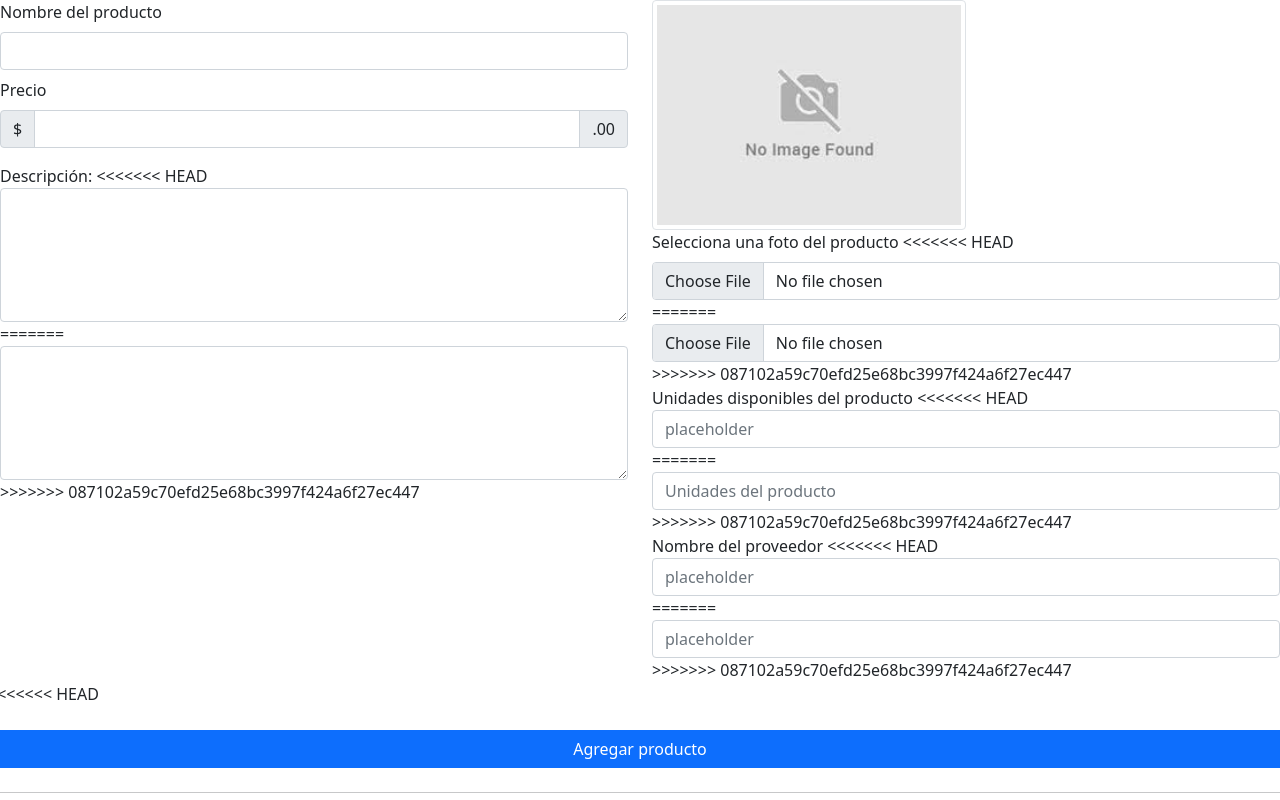
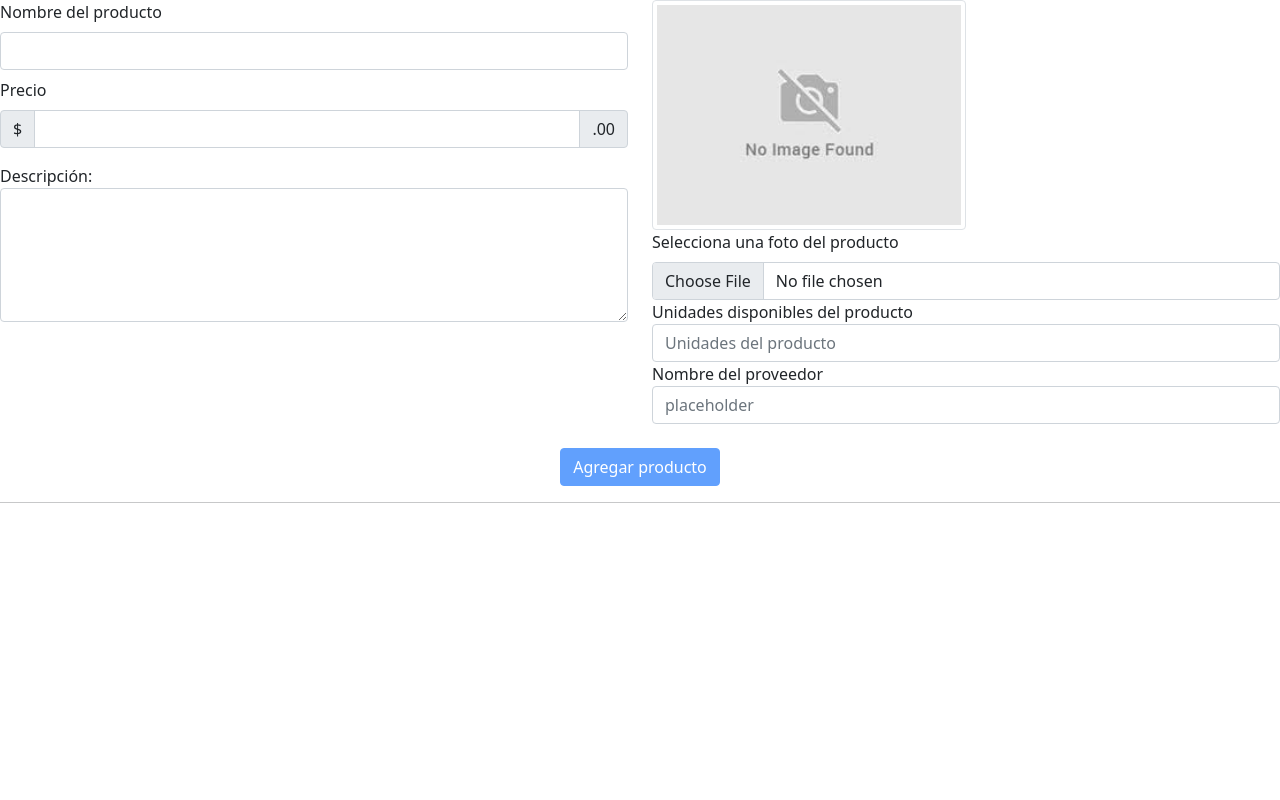
Before and after one commit to AxOrSha2/project-Delivery, an Angular app: page /create-product in a window 1280 px wide. Shown: the top 800 px of the page. Built offline with nearby package versions, Linux system fonts and the light colour scheme.

Commit message:
Co-authored-by: NicolasHtk <NicolasHtk@users.noreply.github.com>

```diff
--- a/src/app/components/register-products/register-products.component.html
+++ b/src/app/components/register-products/register-products.component.html
@@ -22,14 +22,10 @@
 
         <div class="form-group">
             <label for="comment">Descripción:</label>
-<<<<<<< HEAD
-            <textarea class="form-control" rows="5" id="comment" name="text" formControlName="description" required></textarea>
-=======
             <textarea class="form-control" rows="5" id="comment" name="text" formControlName="description"></textarea>
             <p class="fw-bold text-danger" *ngIf="productForm.get('description')?.hasError('required') && productForm.get('description')?.touched">
                 Agregue una descripción
             </p>
->>>>>>> 087102a59c70efd25e68bc3997f424a6f27ec447
         </div>
 
 
@@ -44,53 +40,35 @@
         <div class="form-group">
             <label for="formFile" class="form-label">Selecciona una foto del
                 producto</label>
-<<<<<<< HEAD
-            <input class="form-control" type="file" id="formFile" (change)="getFile($event)" accept="image/png, image/jpeg" required>
-=======
             <input class="form-control" type="file" id="formFile" (change)="getFile($event)" formControlName="img" accept="image/png, image/jpeg">
             <p class="fw-bold text-danger" *ngIf="productForm.get('img')?.hasError('required') && productForm.get('img')?.touched">
                 Agregue una imagen
             </p>
->>>>>>> 087102a59c70efd25e68bc3997f424a6f27ec447
         </div>
 
 
         <div class="form-group">
             <label for="unitsAvailable"> Unidades disponibles del producto </label>
-<<<<<<< HEAD
-            <input id="unitsAvailable" type="number" formControlName="unitsAvailable" class="form-control" placeholder="placeholder" required>
-=======
             <input id="unitsAvailable" type="number" formControlName="unitsAvailable" class="form-control" placeholder="Unidades del producto">
             <p class="fw-bold text-danger" *ngIf="productForm.get('unitsAvailable')?.hasError('required') && productForm.get('unitsAvailable')?.touched">
                 Agregue las unidades disponibles
             </p>
->>>>>>> 087102a59c70efd25e68bc3997f424a6f27ec447
         </div>
 
         <div class="form-group">
             <label for="supplier"> Nombre del proveedor </label>
-<<<<<<< HEAD
-            <input id="supplier" type="text" formControlName="supplier" class="form-control" placeholder="placeholder" required>
-=======
             <input id="supplier" type="text" formControlName="supplier" class="form-control" placeholder="placeholder">
             <p class="fw-bold text-danger" *ngIf="productForm.get('supplier')?.hasError('required') && productForm.get('supplier')?.touched">
                 Agregue un proveedor
             </p>
->>>>>>> 087102a59c70efd25e68bc3997f424a6f27ec447
         </div>
 
 
     </div>
 
-<<<<<<< HEAD
-    <button type="submit" class="btn btn-primary text-center my-4">Agregar producto</button>
-    <hr>
-
-=======
     <div class="text-center my-4">
         <button type="submit" class="btn btn-primary" [disabled]="productForm.invalid">Agregar producto</button>
         <hr>
     </div>
->>>>>>> 087102a59c70efd25e68bc3997f424a6f27ec447
 
 </form>
```
